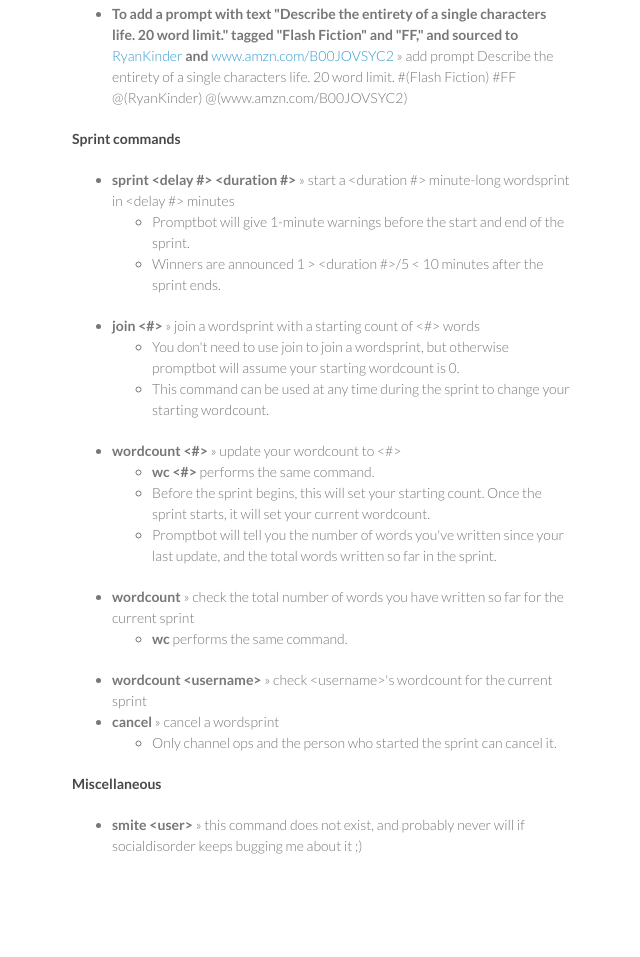
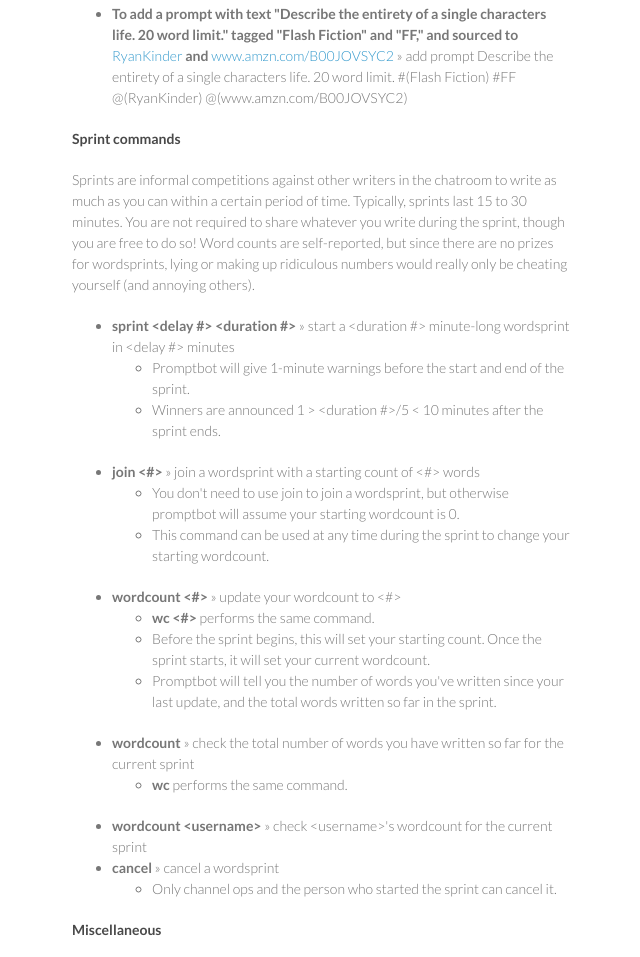
Before and after one commit to konahart/promptbot, a plain HTML site: page index.html in a window 1280 px wide. Shown: the part 1292-2249 px from the top of the page, without its empty margins (498-1138 px from the left). Before the commit the page ends 2218 px from the top, so only its background shows below. Drawn offline with Linux system fonts and the light colour scheme.

Commit message:
Add sprint explanation

```diff
--- a/index.html
+++ b/index.html
@@ -105,6 +105,7 @@
 
 <a name="sprintcommands" class="anchor" href="#sprintcommands"><span class="octicon octicon-link"></span></a>
 <h4>Sprint commands</h4>
+<p>Sprints are informal competitions against other writers in the chatroom to write as much as you can within a certain period of time. Typically, sprints last 15 to 30 minutes. You are not required to share whatever you write during the sprint, though you are free to do so! Word counts are self-reported, but since there are no prizes for wordsprints, lying or making up ridiculous numbers would really only be cheating yourself (and annoying others).</p>
 <ul>
 <li><b>sprint &lt;delay #&gt; &lt;duration #&gt;</b> &raquo; start a &lt;duration #&gt; minute-long wordsprint in &lt;delay #&gt; minutes
 	<ul>
```
